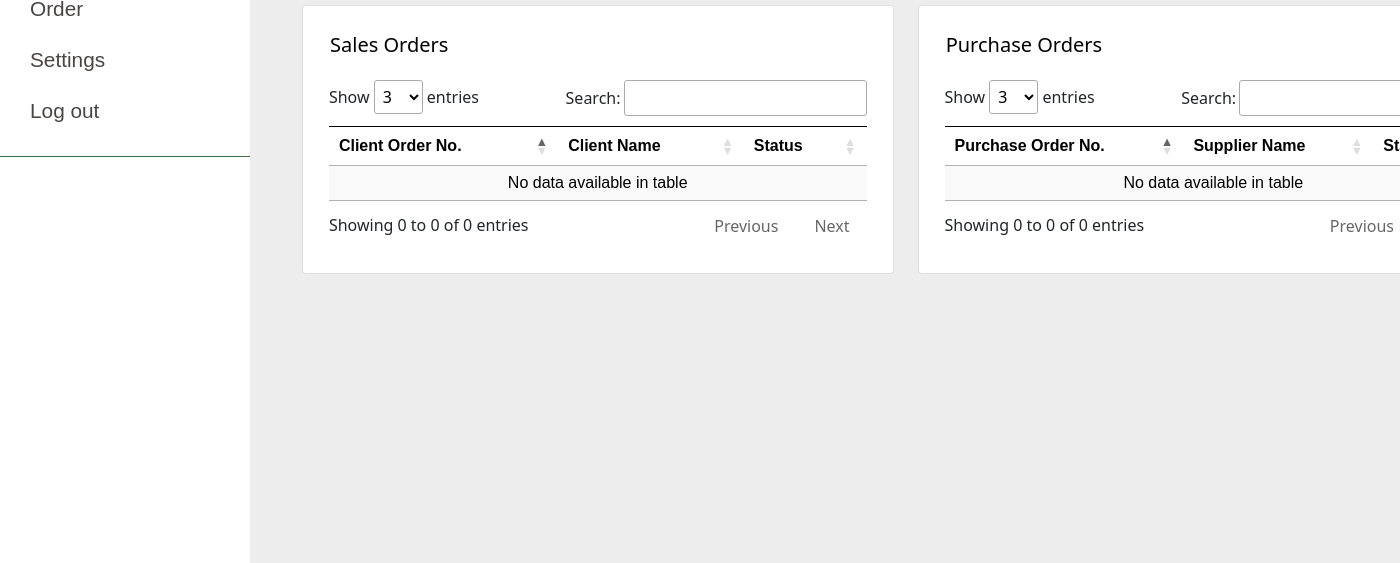
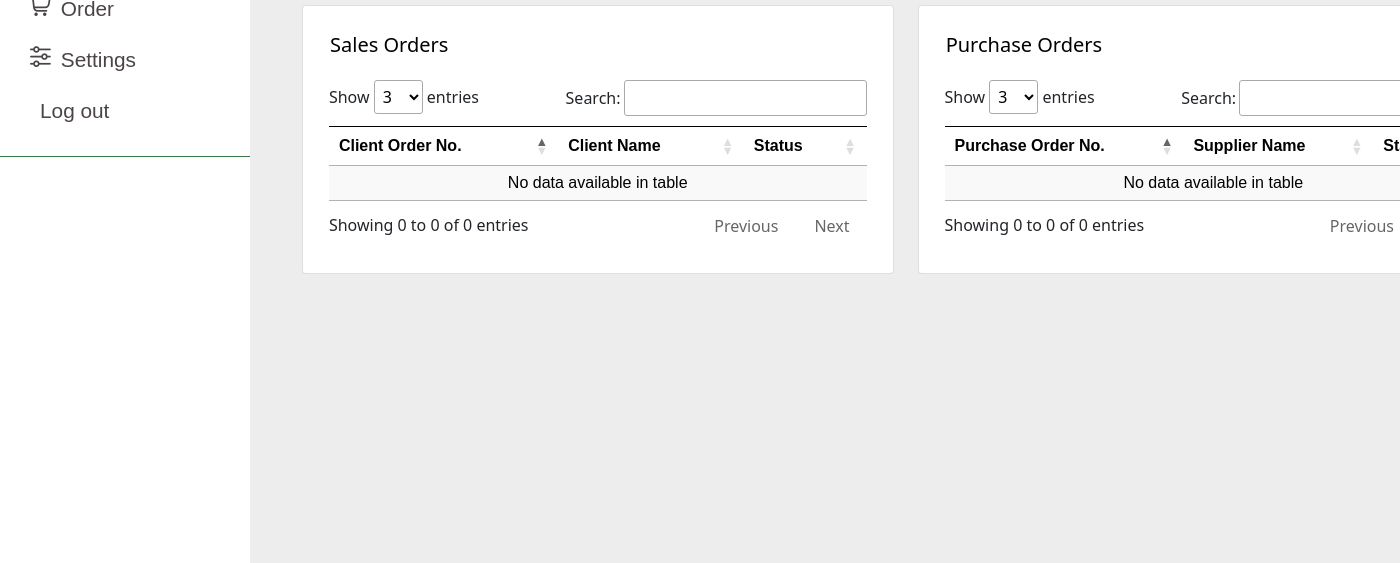
Before and after one commit to Jngkay/BiosysMD, a PHP site: page /php/dashboard.php in a window 1400 px wide; the page is wider, and only the part inside the window is pictured. Shown: the part 237-800 px from the top of that part. Run offline with PHP 8.4, Linux system fonts and the light colour scheme; data that the repository does not hold is empty; some libraries are stand-ins or nearby versions; some web fonts are replaced.

Commit message:
Add icons to navbar

```diff
--- a/css/navbar.css
+++ b/css/navbar.css
@@ -118,3 +118,7 @@ ul ul a {
   font-size: 0.6em;
 	font-weight: normal;
 }
+
+.fi{
+  margin-right: 10px;
+}
--- a/include/header.php
+++ b/include/header.php
@@ -10,5 +10,7 @@
 	<link href="../css/table.css" rel="stylesheet" type="text/css" />
 	<link href="../css/ViewOrder.css" rel="stylesheet" type="text/css" />
 	<link href="../css/modal.css" rel="stylesheet" type="text/css" />
+	<link rel='stylesheet' href='https://cdn-uicons.flaticon.com/uicons-solid-rounded/css/uicons-solid-rounded.css'>
+	<link rel='stylesheet' href='https://cdn-uicons.flaticon.com/uicons-regular-rounded/css/uicons-regular-rounded.css'>
 
-</head>
+	</head>
--- a/include/navbar.php
+++ b/include/navbar.php
@@ -6,20 +6,27 @@
 			<h1 id="Biosys_name">Biosys Medical Trading<br><span id="tagline">Advanced Quality in Medical Technology</span></h1>
 		</div>
 		  <ul class="list-unstyled components">
-			  <li class="active">
-				  <a href="dashboard.php" id="label">Dashboard</a>
+			  <li>
+				  <a href="dashboard.php" id="label">
+				  	<i class="fi fi-rr-apps"></i>Dashboard</a>
+				</li>
+				<li>
+					<a href="viewPage.php" id="label">
+					<i class="fi fi-rr-search"></i>View
+					</a>
+
 			  </li>
 				<li>
-				  <a href="viewPage.php" id="label">View</a>
+				  <a href="orderPage.php" id="label">
+				  <i class="fi fi-rr-shopping-cart"></i>Order</a>
 			  </li>
 				<li>
-				  <a href="orderPage.php" id="label">Order</a>
+				  <a href="settingPage.php" id="label">
+				  <i class="fi fi-rr-settings-sliders"></i>Settings</a>
 			  </li>
 				<li>
-				  <a href="settingPage.php" id="label">Settings</a>
-			  </li>
-				<li>
-				  <a href="../index.php" id="label">Log out</a>
+				  <a id="label">
+				  <i class="fi fi-sr-sign-out"></i>Log out</a>
 			  </li>
 		  </ul>
 	</nav>
```
Also changed, not shown: img/1.png (added), img/2.png (added), img/3.png (added).
